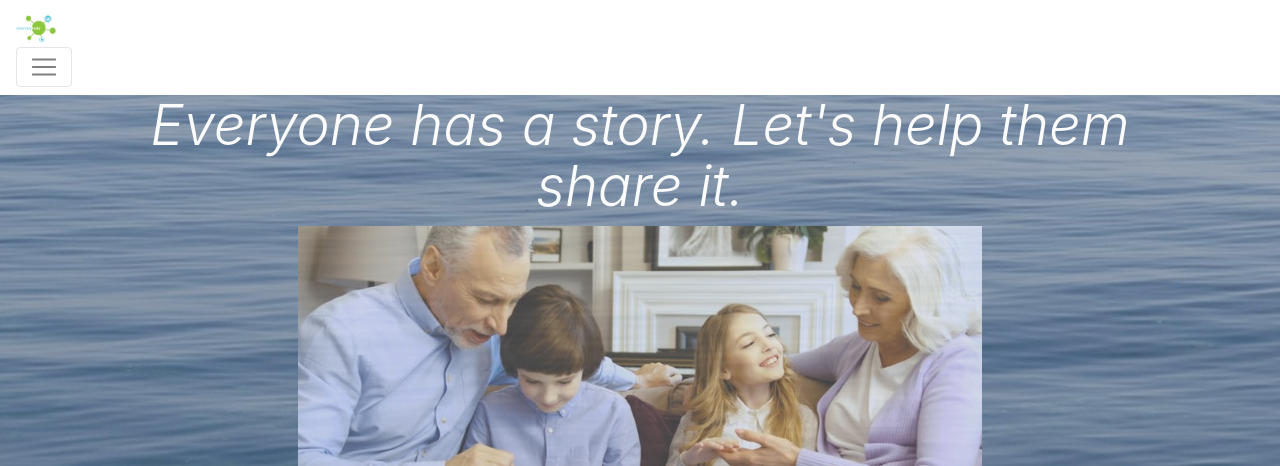
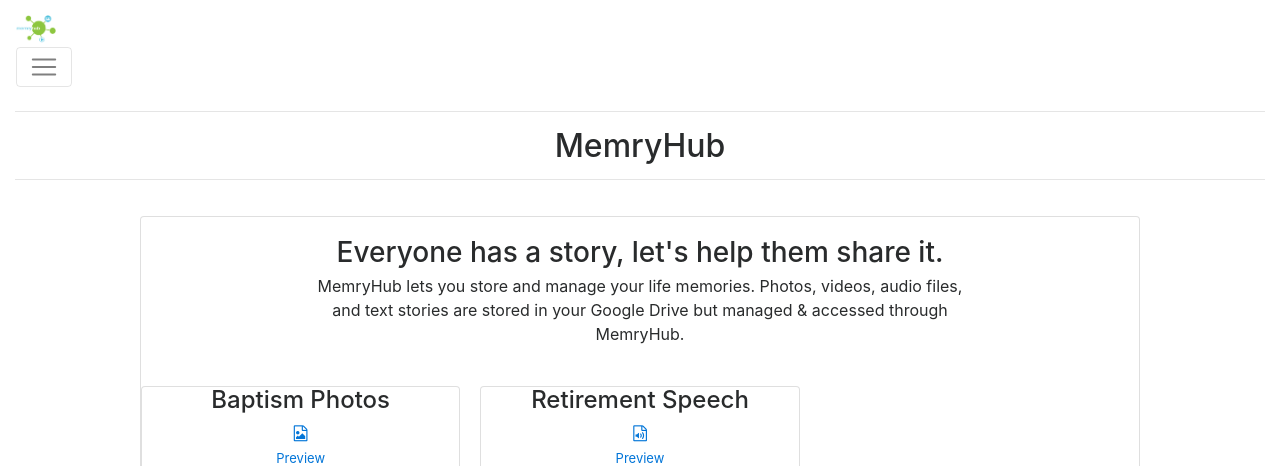
Before and after one commit to gbird3/memryHub, a Django app: page / in a window 1280 px wide. Shown: the top 466 px of the page. Run offline with Django 3.2, Linux system fonts and the light colour scheme; some libraries are stand-ins or nearby versions.

Commit message:
new homepage that looks better

```diff
--- a/home/static/home/css/index.css
+++ b/home/static/home/css/index.css
@@ -1,3 +1,41 @@
+.center-block{
+  margin-left: auto;
+  margin-right: auto;
+  display: block;
+  margin-bottom: 10px;
+}
+
+.delete-file-button{
+  color:red;
+  font-size: small;
+}
+
+.collapse-link{
+  color: text-muted;
+  font-size: small;
+}
+
+.card{
+  margin-bottom: 20px;
+  margin-top: 20px;
+}
+
+.file-card{
+  margin-right: 1%;
+  display: inline-block;
+}
+
+.card-description{
+  margin-left: 15%;
+  margin-right: 15%;
+  margin-bottom: 0%;
+}
+
+.image-card{
+  width: 100%;
+  margin: 1%;
+}
+
 .jumbotron-billboard .jumbotron-img {
     margin-bottom: 0px;
     opacity: 0.8;
--- a/home/templates/index.html
+++ b/home/templates/index.html
@@ -4,10 +4,86 @@
 
 {% block css %}
 <link rel="stylesheet" type="text/css" href={% static "home/css/index.css" %}>
+<link rel="stylesheet" type="text/css" href={% static "home/css/font-awesome/css/font-awesome.min.css" %}>
 {% endblock %}
 
 {% block content %}
 <div>
+	<div class = "container-fluid">
+		<div class = "row">
+      <div class = "col-lg 12">
+        <div class="timeline-divider text-center">
+          <hr/>
+          <h2>MemryHub</h2>
+          <hr/>
+        </div>
+      </div>
+    </div>
+
+		<div class = "row">
+			<div class = "col-lg-12 center-block">
+				<div class="card text-center center-block" style = "width: 80%">
+					<div class="card-block header-block">
+						<h3 class="card-title">Everyone has a story, let's help them share it.</h3>
+						<h4 class ="card-subtitle">
+						</h4>
+						<p class="card-description">MemryHub lets you store and manage your life memories. Photos, videos, audio files, and text stories are stored in your Google Drive but managed & accessed through MemryHub.</p>
+					</div>
+
+					<div class = "card-columns">
+						<div class = "card file-card">
+							<h4>Baptism Photos</h4>
+							<a href="#">
+								<i class="fa fa-file-image-o"></i>
+							</a>
+							<br>
+							<a href="#" class = "collapse-link">Preview</a>
+							<img class = "image-card" frameborder="0" src={% static "home/media/baptism.jpg" %}></img>
+							</br>
+							<a class = "delete-file-button" href="">Delete File</a>
+						</div>
+
+						<div class = "card file-card">
+							<h4>Wedding Video</h4>
+							<a href="#">
+								<i class="fa fa-file-video-o"></i>
+							</a>
+							<br>
+							<a href="#" class = "collapse-link">Preview</a>
+							<iframe frameborder="0" src="https://drive.google.com/file/d/{{ file.file_id }}/preview?usp=sharing" data-toggle ="tooltip" title = "Location: {{memory.city}}, {{memory.state}}" data-placement="bottom"></iframe>
+							</br>
+							<a class = "delete-file-button" href="">Delete File</a>
+						</div>
+
+						<div class = "card file-card">
+							<h4>Retirement Speech</h4>
+							<a href="#">
+								<i class="fa fa-file-audio-o"></i>
+							</a>
+							<br>
+							<a href="#" class = "collapse-link">Preview</a>
+							<iframe frameborder="0" src="https://drive.google.com/file/d/{{ file.file_id }}/preview?usp=sharing" data-toggle ="tooltip" title = "Location: {{memory.city}}, {{memory.state}}" data-placement="bottom"></iframe>
+							</br>
+							<a class = "delete-file-button" href="">Delete File</a>
+						</div>
+					</div>
+
+
+					<div class="card-block video-block">
+						<div class="embed-responsive embed-responsive-16by9 top-buffer bottom-buffer">
+							<iframe src="https://biteable.com/watch/embed/memryhub-1675378" allowfullscreen="true"></iframe><p><a href="https://biteable.com/watch/memryhub-1675378"></a></p>
+						</div>
+					</div>
+				</div>
+			</div>
+		</div>
+	</div>
+
+
+
+
+<!--Old homepage jumbotron
+
 	<div class="jumbotron jumbotron-billboard p-o p-md-0 text-white rounded bg-dark">
 		<div class = "jumbotron-img">
 			<div class = "container">
@@ -21,18 +97,6 @@
 			</div>
 		</div>
 	</div>
-	<div class="container-fluid">
-		<div class ="row bg-light">
-			<div class="col-lg-2">
-			</div>
-			<div class = "col-lg-8 center-block top-buffer">
-				<div class="embed-responsive embed-responsive-16by9 top-buffer bottom-buffer">
-					<iframe src="https://biteable.com/watch/embed/memryhub-1675378" allowfullscreen="true"></iframe><p><a href="https://biteable.com/watch/memryhub-1675378"></a></p>
-				</div>
-			</div>
-			<div class="col-lg-2">
-			</div>
-		</div>
-	</div>
+-->
 </div>
 {% endblock %}
--- a/timeline/static/timeline/css/view.css
+++ b/timeline/static/timeline/css/view.css
@@ -36,7 +36,6 @@ h4{
 
 .file-card{
   margin-right: 30px;
-
   display: inline-block;
 }
 
@@ -91,5 +90,4 @@ h4{
 .delete-file-button{
   color:red;
   font-size: small;
-
 }
```
Also changed, not shown: home/static/home/media/baptism.jpg (added).
